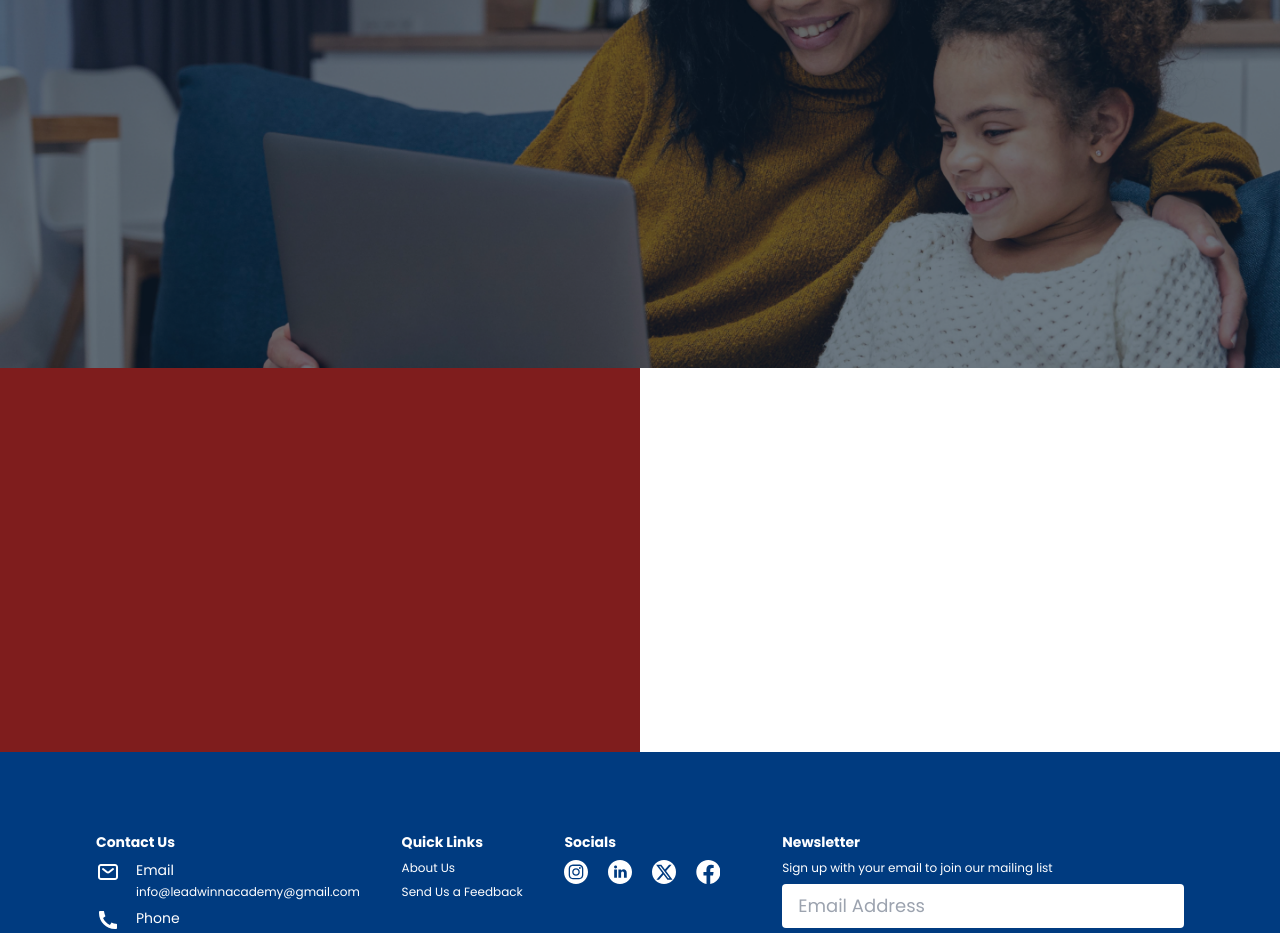
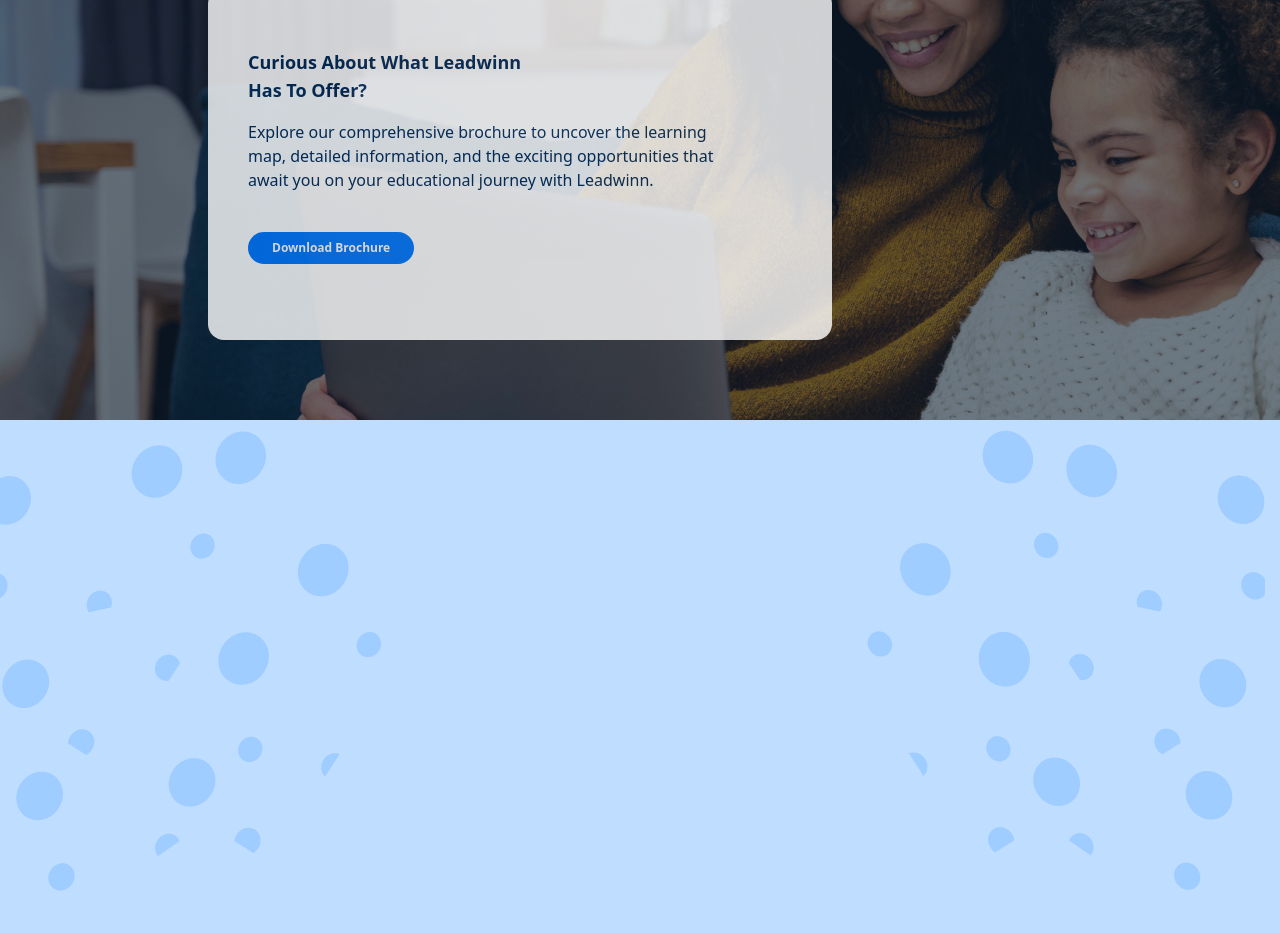
Before and after one commit to Adeleyeha-17/Leadwinn-Academy, a React (Vite) app: page /career in a window 1280 px wide. Shown: the part 1520-2453 px from the top of the page. Built offline with nearby package versions, Linux system fonts and the light colour scheme; no server answers.

Commit message:
update joinleads

```diff
--- a/src/sections/Careers/Careers.tsx
+++ b/src/sections/Careers/Careers.tsx
@@ -2,7 +2,7 @@ import { careerBottom, careerTop } from "../../assets/images"
 
 export const Careers = () => {
   return (
-   <div className="font-poppins pb-10 md:px-12 px-5 py-10 xl:px-40 md:py-20 lg:max-xl:max-w-6xl mx-auto">
+   <div className="font-poppins max-sm:pb-10 md:px-12 px-5 py-10 xl:px-40 md:py-20 lg:max-xl:max-w-6xl mx-auto">
    <div className="flex max-sm:flex-col justify-center items-center gap-10 sm:px-16">
      <div className="text-heading sm:w-[22rem] xl:w-[24rem]">
        <h1 className="text-xl lg:text-3xl font-semibold mb-5 max-lg:w-[14rem]">Careers at Leadwinn</h1>
--- a/src/sections/JoinLeads/JoinLeads.tsx
+++ b/src/sections/JoinLeads/JoinLeads.tsx
@@ -1,14 +1,33 @@
 import { careerBg } from "../../assets/images"
+import { joinLeft, joinRight } from "../../assets/images"
+
 
 export const JoinLeads = () => {
+  const joinStyle = {
+    background: `url(${careerBg})`,
+  };
+
   return (
     <div>
-      <div className="relative">
-         <img src={careerBg} alt="career-bg" className="w-full"/>
+      <div className="w-full h-[32rem] bg-cover bg-center py-20 pl-52" style={joinStyle}>
+        <div className="bg-white text-home-gra opacity-80 w-[39rem] h-[22rem] rounded-2xl py-[3.75rem] px-10">
+          <h5 className="text-lg font-semibold w-72 mb-4">Curious About What Leadwinn Has To Offer?</h5>
 
-         <div className="bg-red-900 w-[40rem] h-96">
-         </div>
+          <p className="text-base font-normal w-[30rem] mb-10">
+          Explore our comprehensive brochure to uncover the learning map, detailed information, and the exciting opportunities that await you on your educational journey with Leadwinn.
+          </p>
+
+          <a download="" href="" className="inline-block justify-center items-center py-2 px-4 md:px-6 bg-head-blue text-white text-xs font-semibold rounded-3xl transition hover:bg-blue-600 ease-in-out duration-300 cursor-pointer">
+          Download Brochure
+        </a>
+        </div>
+      </div>
+
+
+      <div className="bg-skill-hov w-full h-[65.4rem] relative">
+      <img src={joinLeft} className="absolute left-0 z-10"/>
+      <img src={joinRight} className="absolute right-0 z-10"/>
       </div>
     </div>
-  )
-}
+  );
+};
--- a/tailwind.config.js
+++ b/tailwind.config.js
@@ -37,7 +37,7 @@ export default {
       backgroundImage: {
         "desktop" : "url(./assets/desktop.png)",
         "mobile" : "url(/mobile.png)",
-        "feedback" : "url(/feedback.png)"
+        "feedback" : "url(/feedback.png)",
       },
       margin: {
         "15" : "54.4px"
```
Also changed, not shown: src/assets/career-bg.png (added), 1 other file (tests, documents, lock files or other folders).
